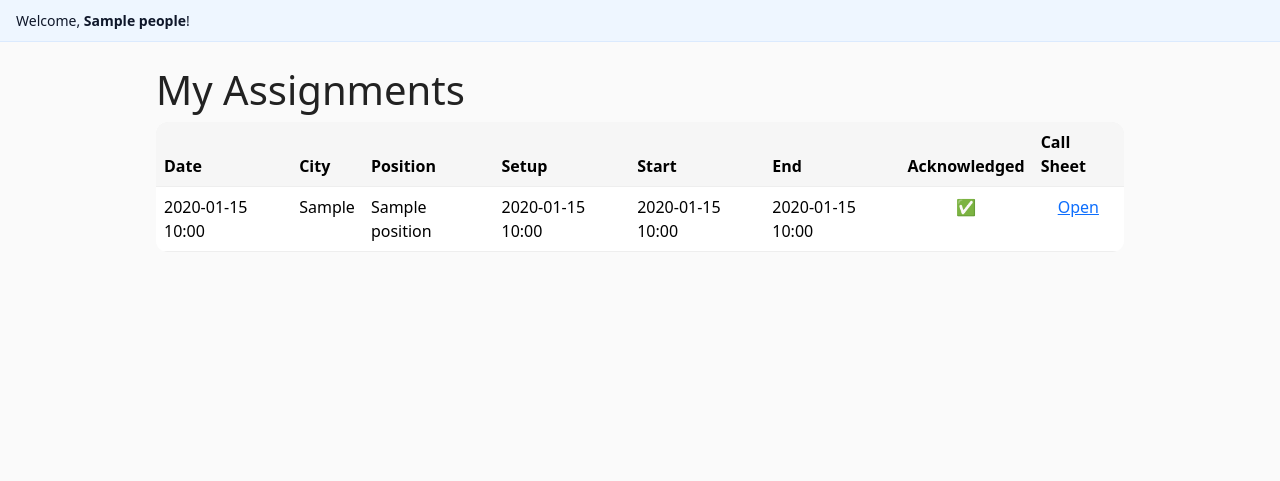
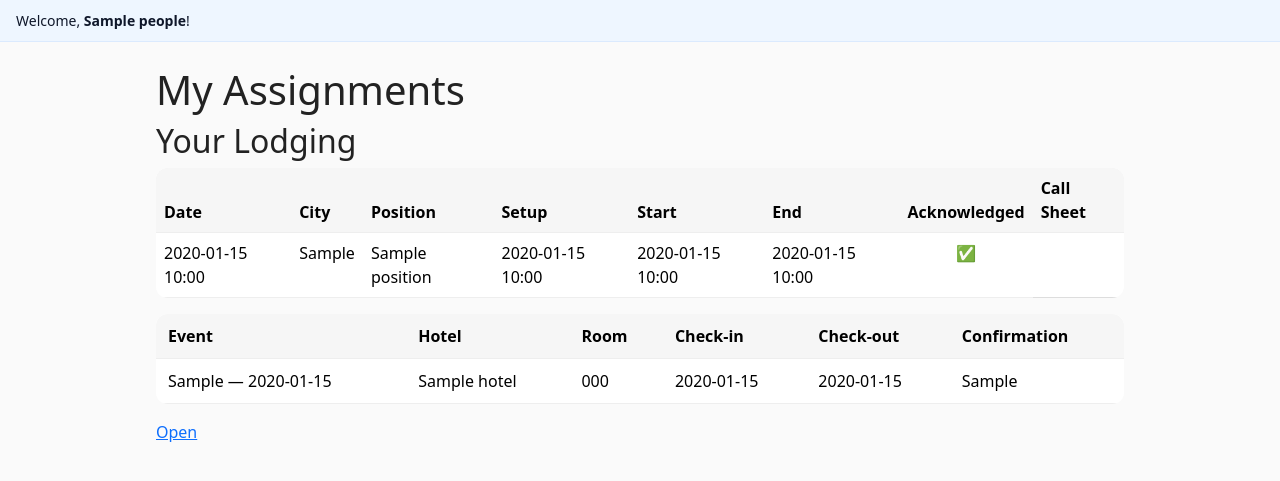
Before and after one commit to Ksmishra123/osa_staff, a Flask app: page /me in a window 1280 px wide. Shown: the part 49-530 px from the top of the page. Run offline with Flask 3, Linux system fonts and the light colour scheme; a user stored in the database is signed in; tables that the repository leaves empty hold one stand-in row (values such as "Sample post"); parts of the project's set-up code (start-up, migrations or seed data) failed here and were passed over.

Commit message:
Update me.html

```diff
--- a/templates/me.html
+++ b/templates/me.html
@@ -36,6 +36,47 @@
           </form>
         {% endif %}
       </td>
+<h2>Your Lodging</h2>
+{% if lodging_by_event %}
+  <div class="table-responsive">
+    <table class="table table-sm">
+      <thead>
+        <tr>
+          <th>Event</th>
+          <th>Hotel</th>
+          <th>Room</th>
+          <th>Check-in</th>
+          <th>Check-out</th>
+          <th>Confirmation</th>
+        </tr>
+      </thead>
+      <tbody>
+        {% for ev_id, entries in lodging_by_event.items() %}
+          {% for entry in entries %}
+            <tr>
+              <td>
+                {# Find first matching assignment row for event label #}
+                {% set anyrow = (rows | selectattr('event_id','equalto', ev_id) | list | first) %}
+                {% if anyrow %}
+                  {{ anyrow.event.city }}{% if anyrow.event.date %} — {{ anyrow.event.date.strftime('%Y-%m-%d') }}{% endif %}
+                {% else %}
+                  Event #{{ ev_id }}
+                {% endif %}
+              </td>
+              <td>{{ entry.hotel.name }}</td>
+              <td>{{ entry.room.room_number or '-' }}</td>
+              <td>{{ entry.room.check_in.strftime('%Y-%m-%d') if entry.room.check_in else '' }}</td>
+              <td>{{ entry.room.check_out.strftime('%Y-%m-%d') if entry.room.check_out else '' }}</td>
+              <td>{{ entry.room.confirmation or '' }}</td>
+            </tr>
+          {% endfor %}
+        {% endfor %}
+      </tbody>
+    </table>
+  </div>
+{% else %}
+  <p>No lodging assigned yet.</p>
+{% endif %}
 
       <td style="padding:8px; text-align:center;">
         <a href="{{ url_for('call_sheet', eid=a.event_id) }}" target="_blank">Open</a>
```
